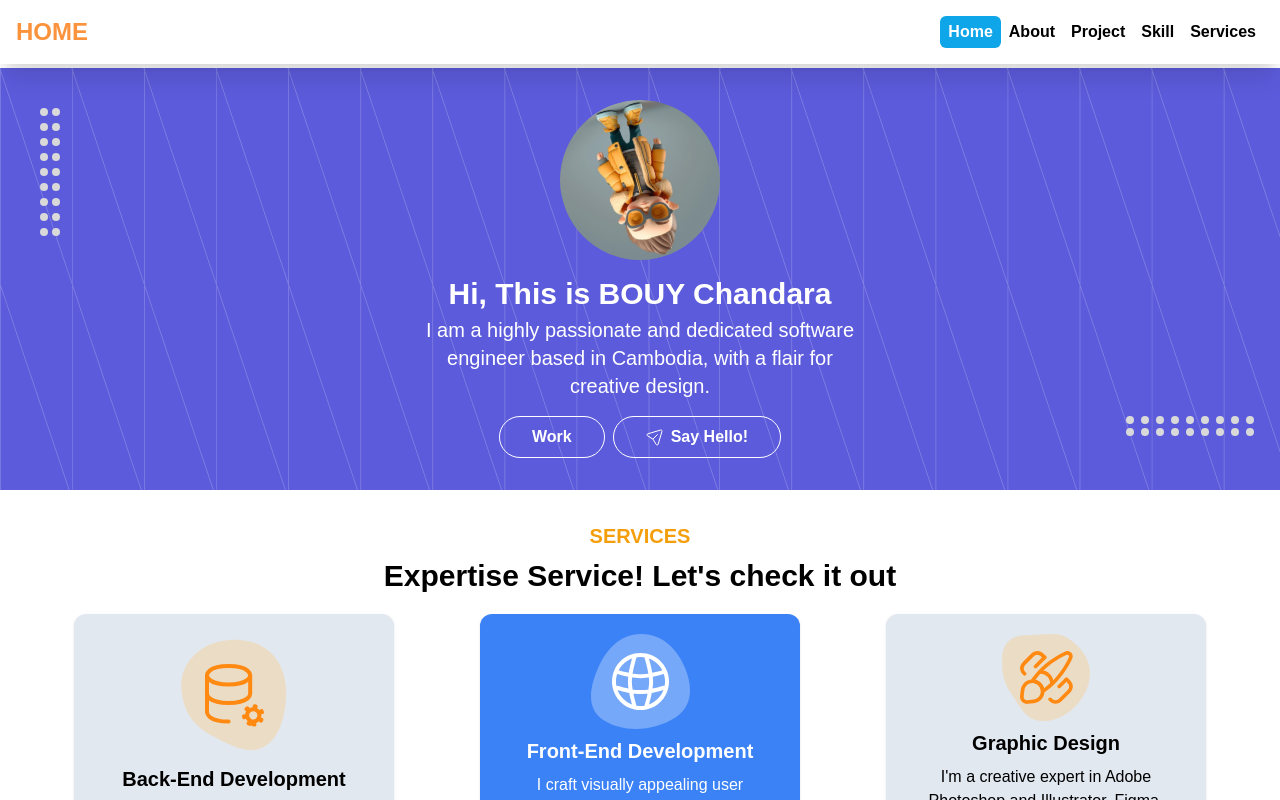
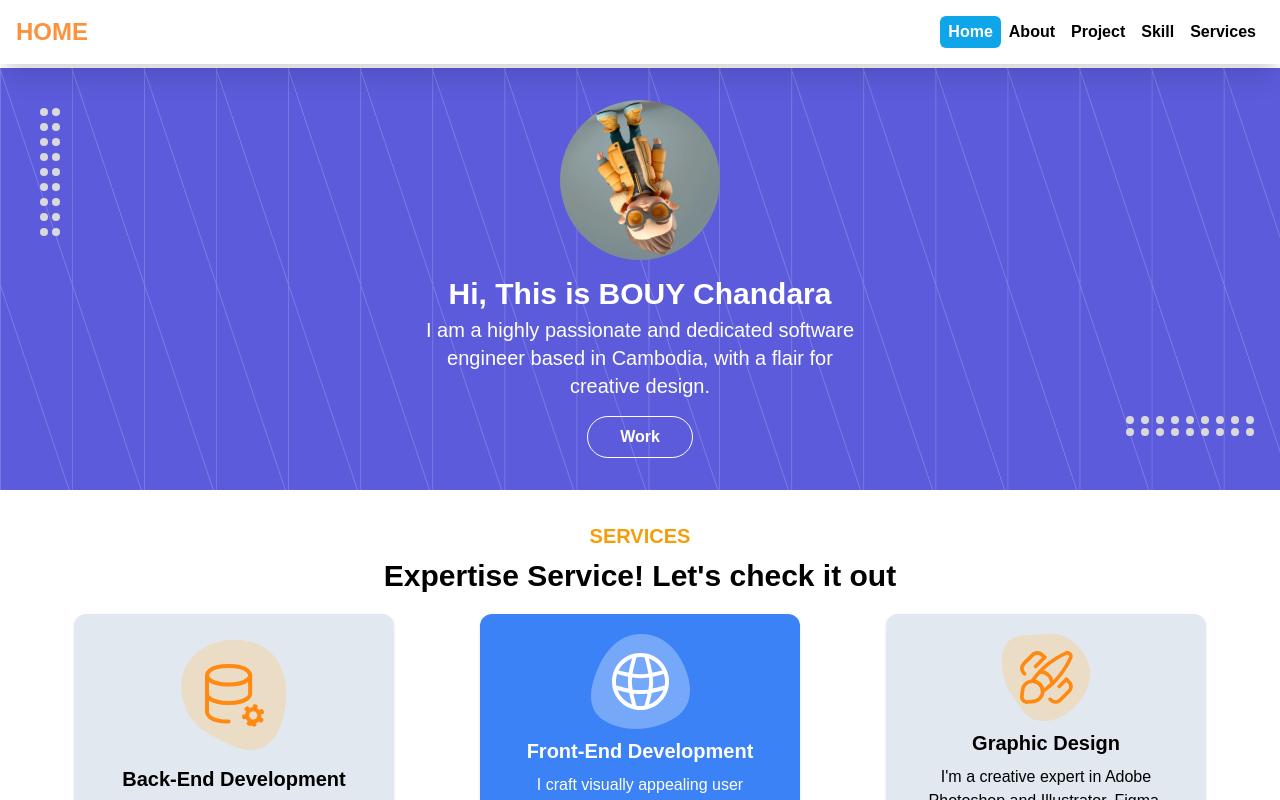
Before and after one commit to Dara-Coder/Portfolio, a Vue app: page / in a window 1280 px wide. Built offline with nearby package versions, Linux system fonts and the light colour scheme.

Commit message:
updated ui

```diff
--- a/src/views/Home.vue
+++ b/src/views/Home.vue
@@ -103,7 +103,7 @@ setInterval(() => {
           <button
             type="button"
             @click="openSay = !openSay"
-            class="flex items-center gap-2 py-2 px-8 bg-transparent border border-solid border-white rounded-3xl hover:bg-amber-500 hover:border-0"
+            class="hidden items-center gap-2 py-2 px-8 bg-transparent border border-solid border-white rounded-3xl hover:bg-amber-500 hover:border-0"
           >
             <IconSend></IconSend>
             <span class="font-semibold text-white">Say Hello!</span>
```
